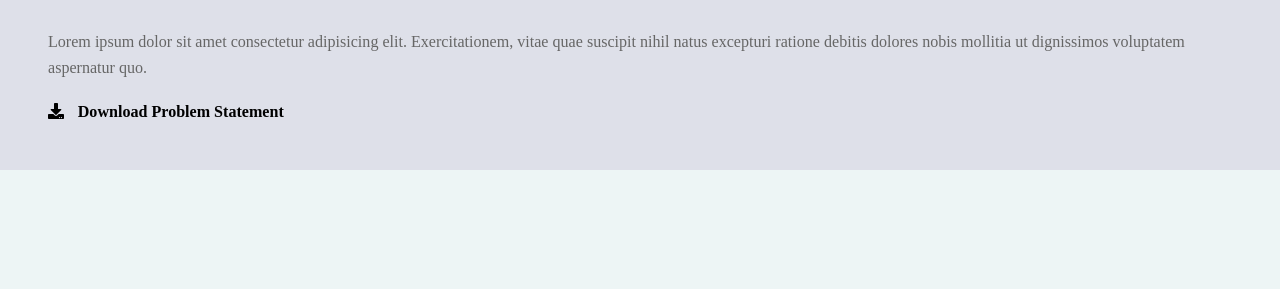
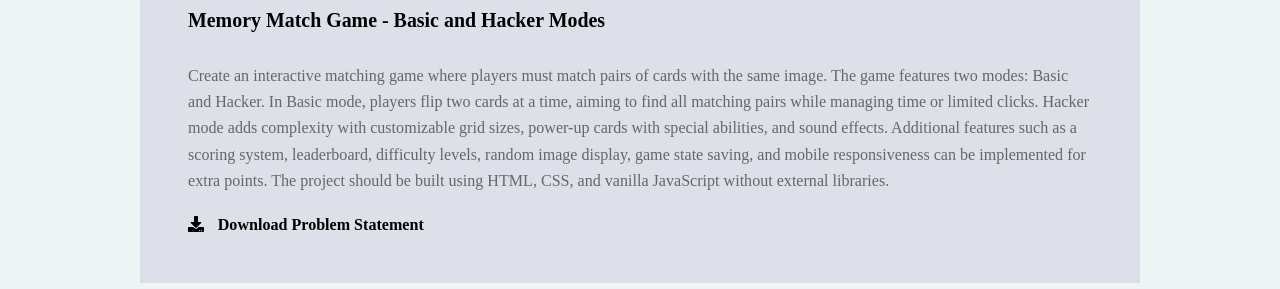
Before and after one commit to rspk2207/DataByteInduction, a plain HTML site: page main/WEB DEV/index.html in a window 1280 px wide. Shown: the part 424-713 px from the top of the page. Drawn offline with nearby package versions, Linux system fonts and the light colour scheme; a script that the page names is missing; a web font is replaced by a local one.

Commit message:
Update index.html

```diff
--- a/main/WEB DEV/index.html
+++ b/main/WEB DEV/index.html
@@ -124,7 +124,8 @@
           <div class="heading-text">WEB DEVELOPMENT</div>
         </h1>
       </section>
-
+<section>
+        <div class="site-container">
   <div class="process-description-box process-choices-description">
                                   <div class="process-description-header">
                                     <h2 class="process-description-heading">Induction Week1 Tasks</h2>
@@ -137,11 +138,11 @@
                                       <br>
                                     Lorem ipsum dolor sit amet, consectetur adipisicing elit. Sequi ad et beatae tempore, voluptatum est?  </div> -->
                                     <div class="process-choice-heading">
-                                      Lorem ipsum dolor sit amet.
+                                      Memory Match Game - Basic and Hacker Modes
                                     </div>
                                     <div class="process-description-text">
 
-                                    Lorem ipsum dolor sit amet consectetur adipisicing elit. Exercitationem, vitae quae suscipit nihil natus excepturi ratione debitis dolores nobis mollitia ut dignissimos voluptatem aspernatur quo.
+                                   Create an interactive matching game where players must match pairs of cards with the same image. The game features two modes: Basic and Hacker. In Basic mode, players flip two cards at a time, aiming to find all matching pairs while managing time or limited clicks. Hacker mode adds complexity with customizable grid sizes, power-up cards with special abilities, and sound effects. Additional features such as a scoring system, leaderboard, difficulty levels, random image display, game state saving, and mobile responsiveness can be implemented for extra points. The project should be built using HTML, CSS, and vanilla JavaScript without external libraries.
 
                                     </div>
                                     <div class="process-choice-actions">
@@ -164,7 +165,8 @@
                                   </div>
                                 </div>
 
-
+        </div>
+</section>
 
 
 
```
